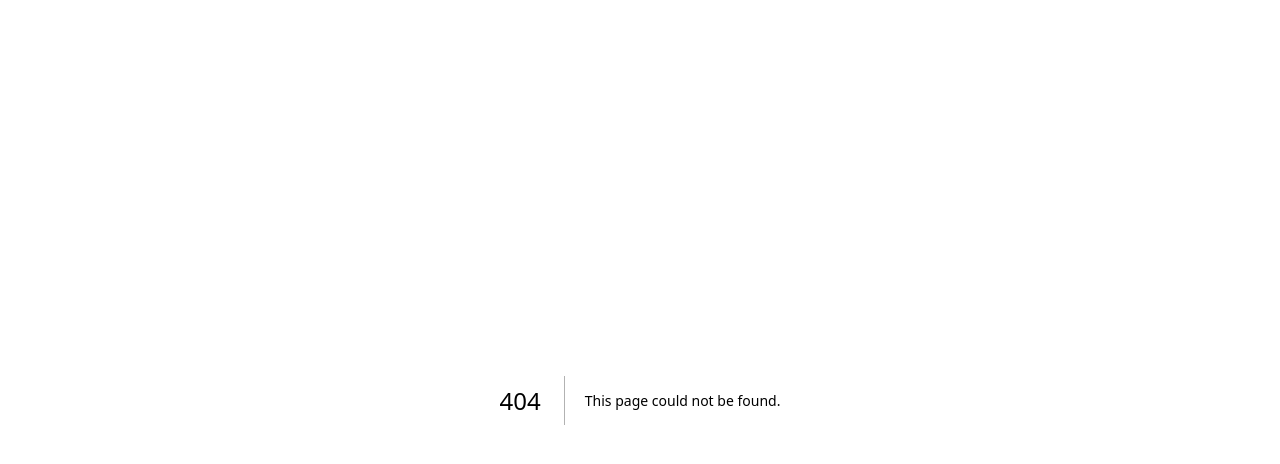
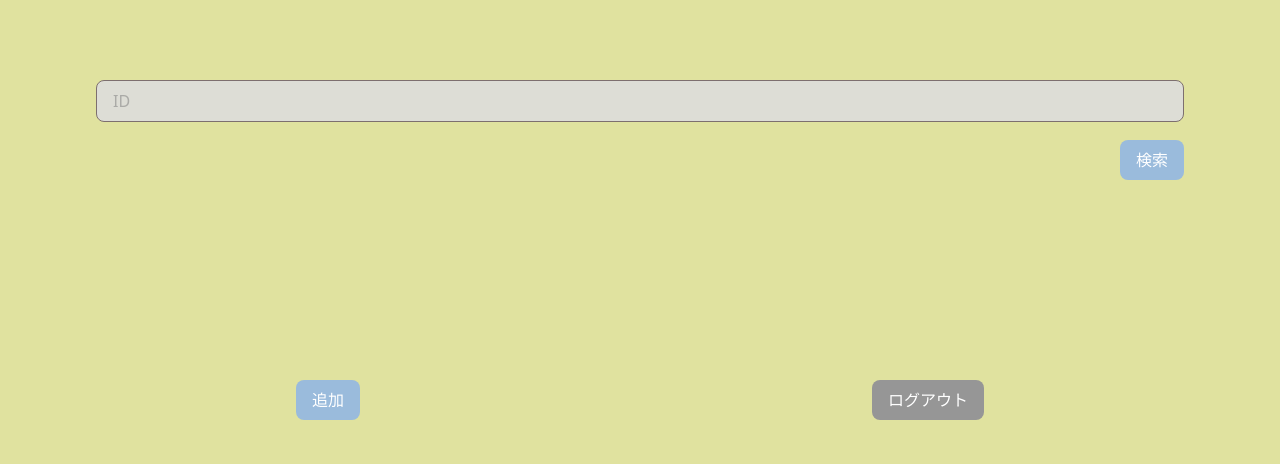
Before and after one commit to GH-stg0/PBL_T1_Project, a Next.js app: page /admin/main in a window 1280 px wide. Before the commit this address had no page. Shown: the top 464 px of the page. Built offline with nearby package versions, Linux system fonts and the light colour scheme.

Commit message:
管理者画面
検索などの機能は未実装

```diff
--- /dev/null
+++ b/app/admin/main/page.tsx
@@ -0,0 +1,50 @@
+import Button from '../../../components/AdminMainButton';
+
+export default function Test() {
+    return(
+        <main className="flex justify-center h-screen bg-[rgb(224,226,159)] pt-20">
+            <div className="w-full max-w-[1088px] relative">
+                {/*ID入力*/}
+                <input
+                    type="text"
+                    placeholder="ID"
+                    className="w-full px-4 py-2
+                    bg-[rgba(221,221,221,0.8941)]
+                    text-[rgba(120,120,120,1)]
+                    border border-[rgba(125,111,111,1)]
+                    rounded-lg
+                    focus:outline-none focus:ring-2 focus:ring-[rgba(62,165,255,1)]"
+                />
+
+                {/*ボタン*/}
+                <Button className="
+                    absolute top-20 right-0
+                    -translate-y-1/2
+                    bg-[rgba(154,187,220,1)]
+                    text-[rgba(255,255,255,1)]
+                    hover:bg-[rgba(124,157,255,1)]
+                ">
+                    検索
+                </Button>
+                <Button className="
+                    absolute top-80 left-50
+                    -translate-y-1/2
+                    bg-[rgba(154,187,220,1)]
+                    text-[rgba(255,255,255,1)]
+                    hover:bg-[rgba(124,157,255,1)]
+                ">
+                    追加
+                </Button>
+                <Button className="
+                    absolute top-80 right-50
+                    -translate-y-1/2
+                    bg-[rgba(150,150,150,1)]
+                    text-[rgba(255,255,255,1)]
+                    hover:bg-[rgba(120,120,120,1)]
+                ">
+                    ログアウト
+                </Button>
+            </div>
+        </main>
+    );
+}
--- /dev/null
+++ b/components/AdminMainButton.tsx
@@ -0,0 +1,12 @@
+type ButtonProps = {
+    children: React.ReactNode;
+    className?: string;
+}
+
+export default function Button({ children, className = "" }: ButtonProps) {
+    return (
+    <button className={`px-4 py-2 rounded-lg transition ${className}`}>
+        {children}
+    </button>
+    );
+}
```
